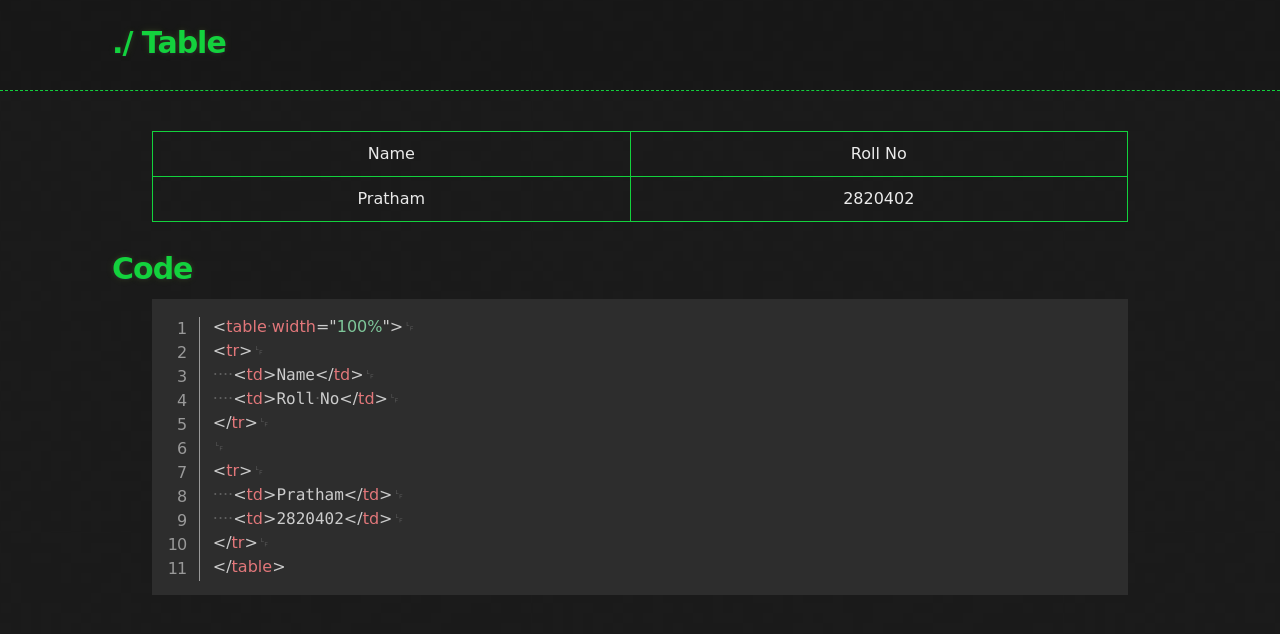
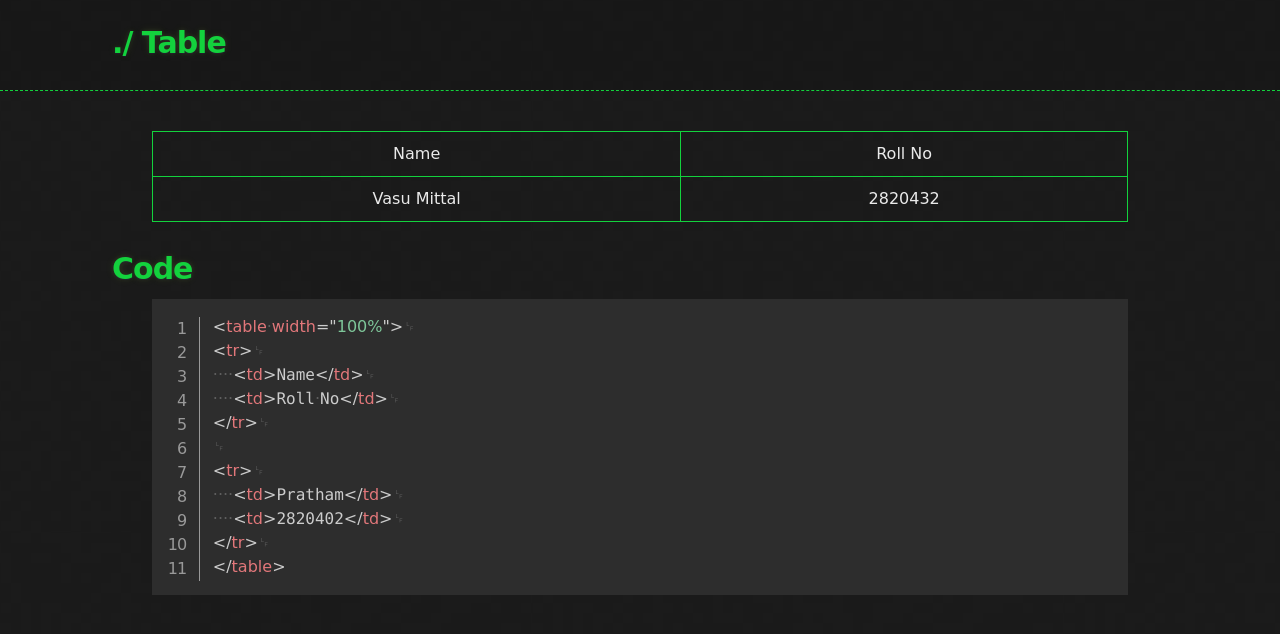
Before and after one commit to mvasumittal/iwt, a plain HTML site: page table.html in a window 1280 px wide. Drawn offline with nearby package versions, Linux system fonts and the light colour scheme.

Commit message:
Update table.html

```diff
--- a/table.html
+++ b/table.html
@@ -49,8 +49,8 @@
             </tr>
 
             <tr>
-               <td>Pratham</td>
-               <td>2820402</td>
+               <td>Vasu Mittal</td>
+               <td>2820432</td>
             </tr>
          </table>
       </section>
```
